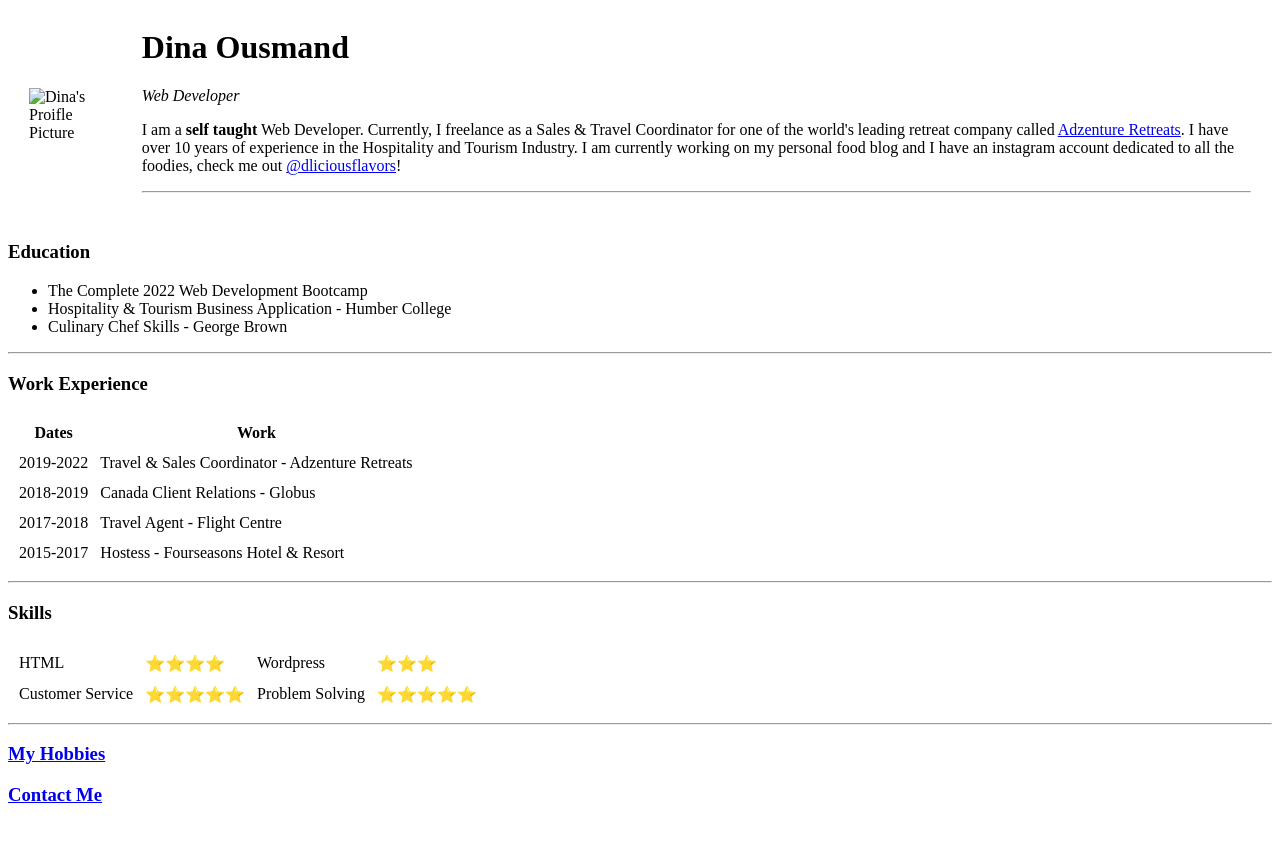
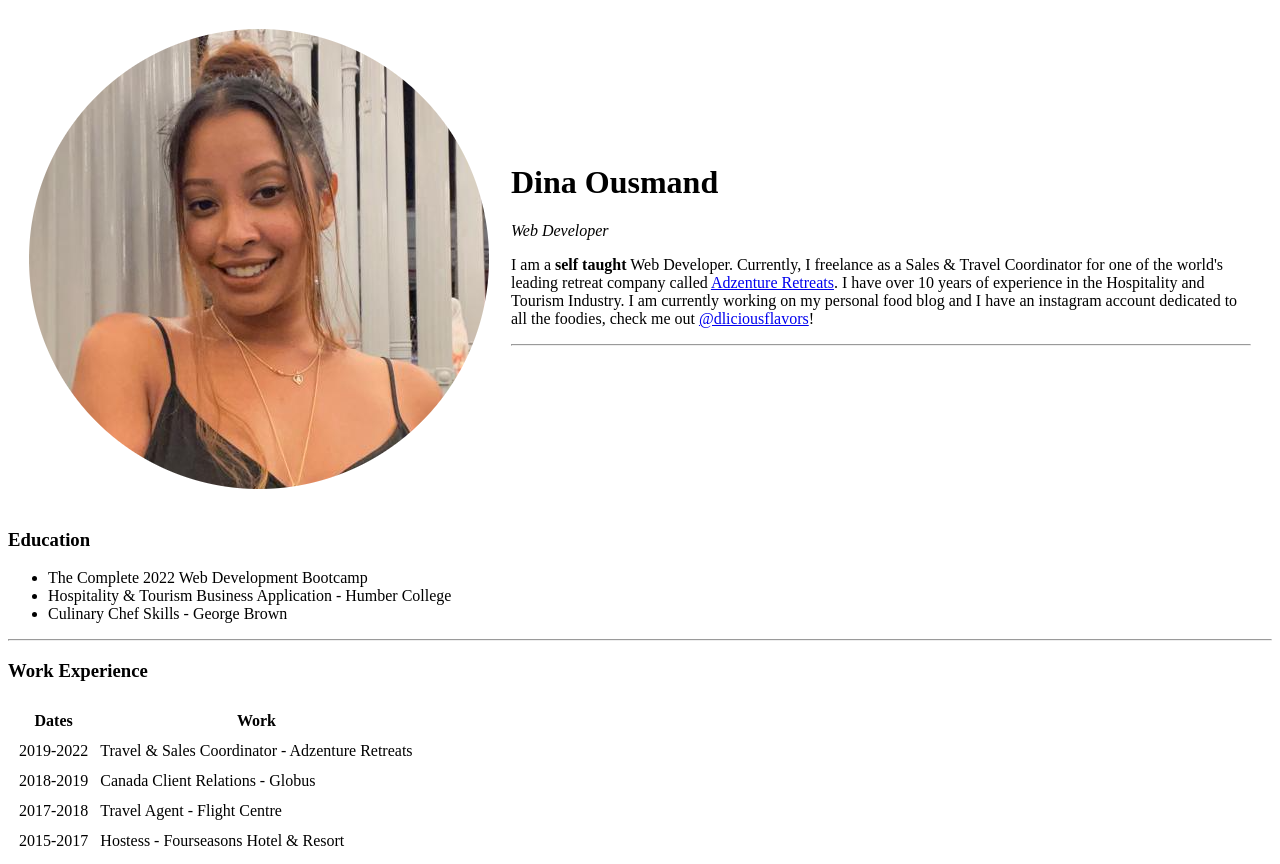
Before and after one commit to deeous91/CV, a plain HTML site: page index.html in a window 1280 px wide. Shown: the top 864 px of the page. Before the commit the page ends 825 px from the top, so only its background shows below. Drawn offline with Linux system fonts and the light colour scheme.

Commit message:
continue to fix picture problem

```diff
--- a/index.html
+++ b/index.html
@@ -7,7 +7,7 @@
 <body>
   <table cellspacing="20">
   <tr>
-    <td><img src="Dina Profile Picture-modified.png" alt="Dina's Proifle Picture"></td>
+    <td><img src="images/Dina Profile Picture-modified.png" alt="Dina's Proifle Picture"></td>
       <td>
         <h1>Dina Ousmand</h1>
         <p><em>Web Developer</em></p>
```
